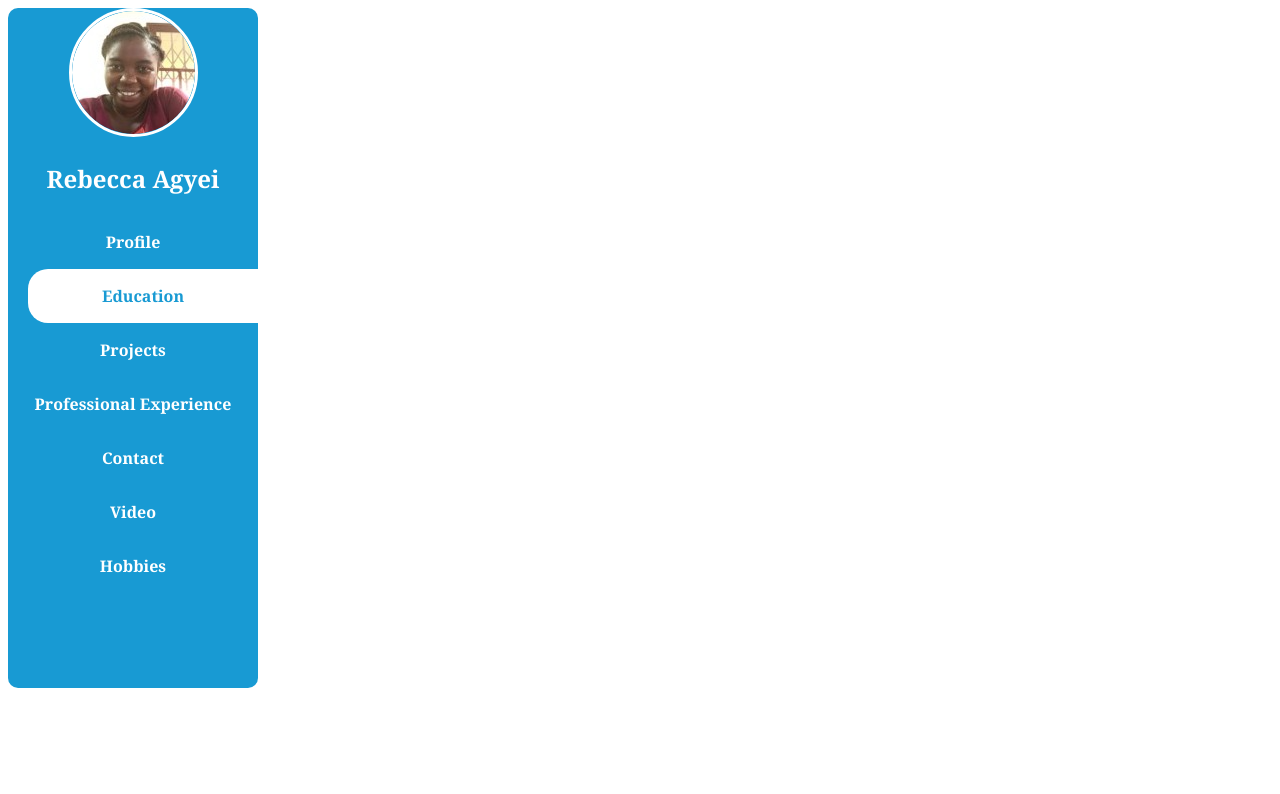
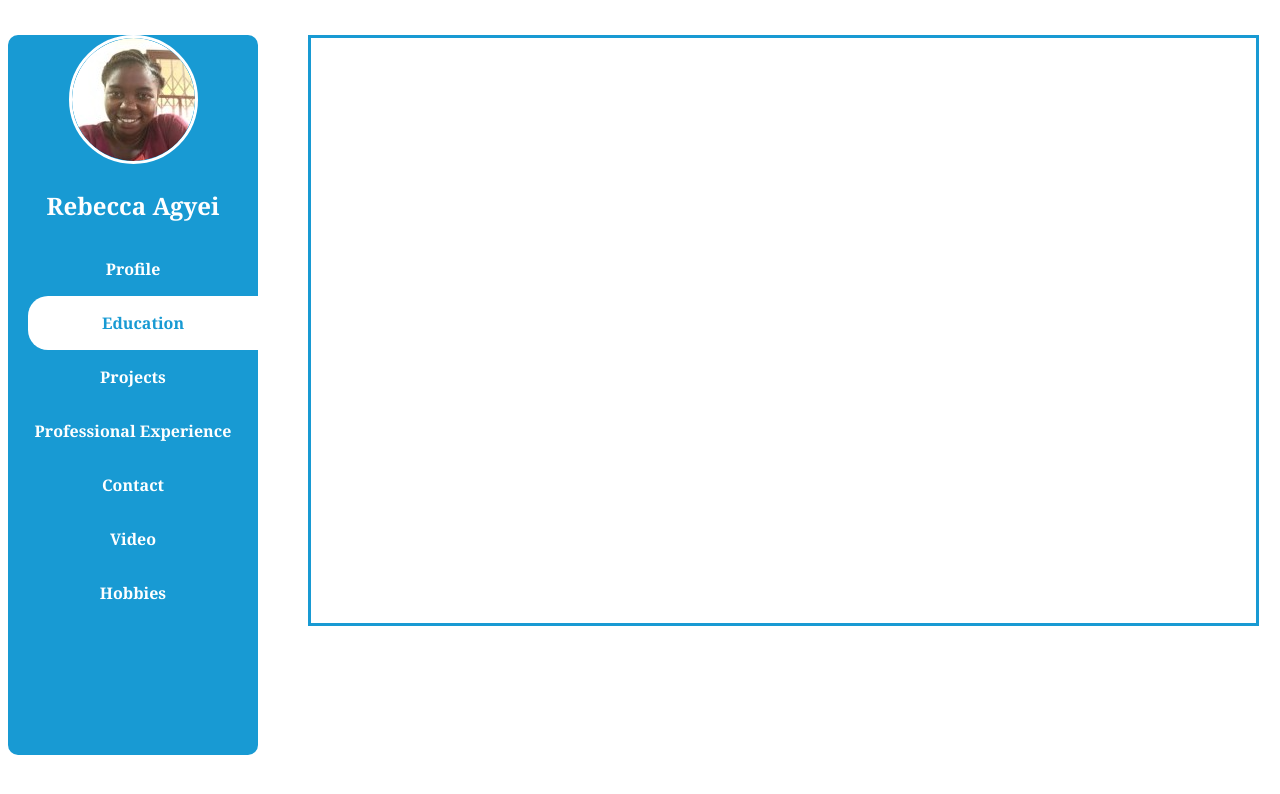
Before and after one commit to rebecca-agyei/Portfolio-of-Rebecca-Agyei, a plain HTML site: page html/Education.html in a window 1280 px wide. Drawn offline with Linux system fonts and the light colour scheme.

Commit message:
Commit of my portfolio

```diff
--- a/html/Education.html
+++ b/html/Education.html
@@ -18,8 +18,9 @@
         <a href="/html/Contact.html">Contact</a>
         <a href="/html/Video.html">Video</a>
         <a href="/html/Hobbies.html">Hobbies</a>
+      </div>
 
-      </div>
+      <div class="container"></div>
 
 </body>
 </html>
--- a/style.css
+++ b/style.css
@@ -12,7 +12,7 @@ body{
     width: 250px;
     background-color: #189ad3;
     position: fixed;
-    height: 85%;
+    height: 90%;
     overflow: auto;
     border-radius: 10px;
     text-align: center;
@@ -68,7 +68,7 @@ body{
   }
 
   .container {
-    margin-top: 50px;
+    margin-top: 35px;
     margin-left: 300px;
     height: 525px;
     width: 70%;
```
